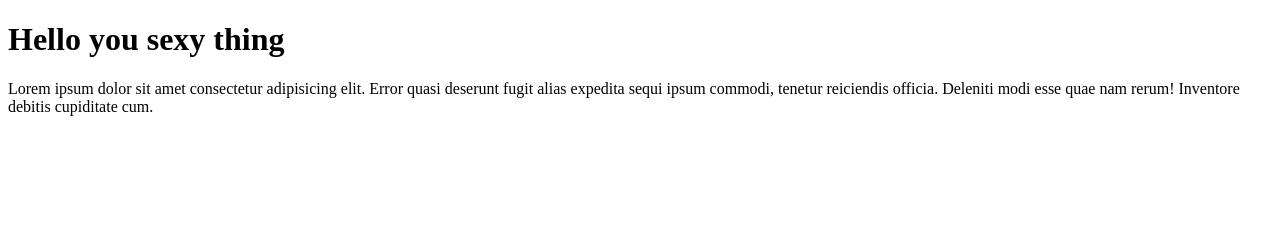
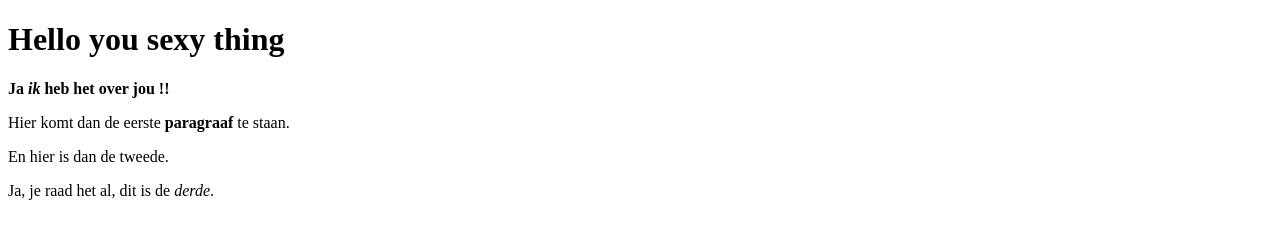
Before and after one commit to Huijting/html-boilerplate, a plain HTML site: page index.html in a window 1280 px wide. Drawn offline with Linux system fonts and the light colour scheme.

Commit message:
index.html

```diff
--- a/index.html
+++ b/index.html
@@ -6,6 +6,9 @@
 </head>
 <body>
     <h1>Hello you sexy thing</h1>
-    <p>Lorem ipsum dolor sit amet consectetur adipisicing elit. Error quasi deserunt fugit alias expedita sequi ipsum commodi, tenetur reiciendis officia. Deleniti modi esse quae nam rerum! Inventore debitis cupiditate cum.</p>
+    <strong>Ja <em>ik</em> heb het over jou !!</strong>
+    <p>Hier komt dan de eerste <strong>paragraaf</strong> te staan.</p>
+    <p>En hier is dan de tweede.</p>
+    <p>Ja, je raad het al, dit is de <em>derde</em>.</p>
 </body>
 </html>
```
